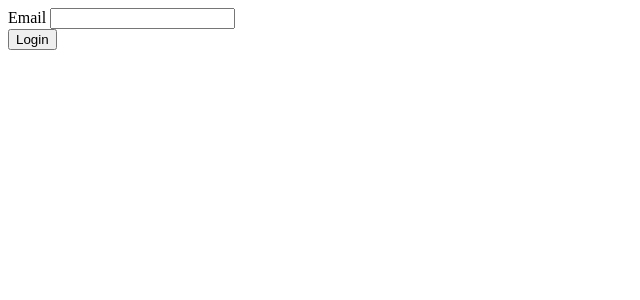
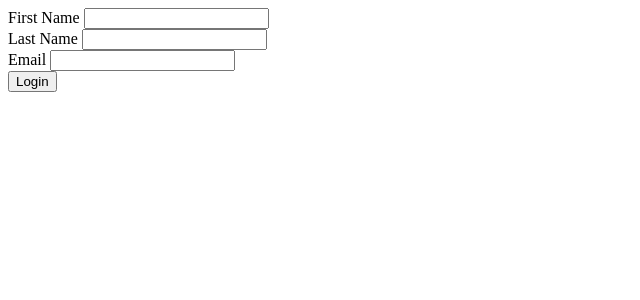
Before and after one commit to Abhishekeyespace/test-oidc, a Flask app: page /login/ in a window 1280 px wide. Shown: the top 300 px of the page, without its empty margins (0-640 px from the left). Run offline with Flask 2, Linux system fonts and the light colour scheme.

Commit message:
name added

```diff
--- a/app.py
+++ b/app.py
@@ -28,10 +28,12 @@ def login():
     if request.method == 'GET':
         return render_template('login.html',)
     else:
+        given_name = request.form['given_name']
+        family_name = request.form['family_name']
         email = request.form['email']
         user_id = str(uuid.uuid4())
         session['user_id'] = user_id
-        MOCK_DB[user_id] = {'email': email,'organization':'EyeSpace','name':'Eyespace User'}
+        MOCK_DB[user_id] = {'email': email, 'given_name': given_name, 'family_name': family_name}
         return render_template('home.html',email=email)
 
 @app.route("/logout")
--- a/templates/login.html
+++ b/templates/login.html
@@ -4,14 +4,14 @@
     <div>Logged in as <strong>{{email}}</strong></div>
 {% else %}
     <form action="{{ url_for('login') }}" method="post">
-    <!-- <div>
+    <div>
         <label for="given_name">First Name</label>
         <input type="text" name="given_name" id="given_name">
     </div>
     <div>
         <label for="family_name">Last Name</label>
         <input type="text" name="family_name" id="family_name">
-    </div> -->
+    </div>
     <div>
         <label for="email">Email</label>
         <input type="text" name="email" id="email">
```
